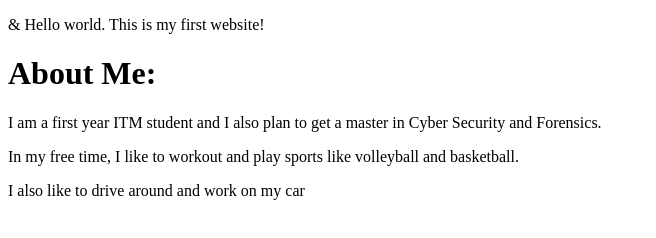
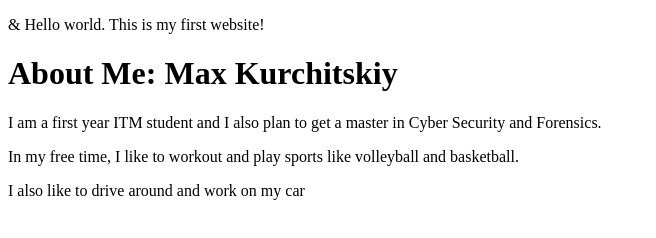
Before and after one commit to Mkurchitskiy/itmd-361-lab1, a plain HTML site: page index.html in a window 1280 px wide. Shown: the whole page, without its empty margins (0-656 px from the left). Drawn offline with Linux system fonts and the light colour scheme.

Commit message:
Added name

```diff
--- a/index.html
+++ b/index.html
@@ -7,7 +7,7 @@
 <body>
   <p>&amp; Hello world. This is my first website!</p>
 
-  <h1>About Me: </h1>
+  <h1>About Me: Max Kurchitskiy</h1>
   <p>I am a first year ITM student and I also plan to get a master in Cyber Security and Forensics.</p>
   <p> In my free time, I like to workout and play sports like volleyball and basketball.</p>
   <p>I also like to drive around and work on my car</p>
```
